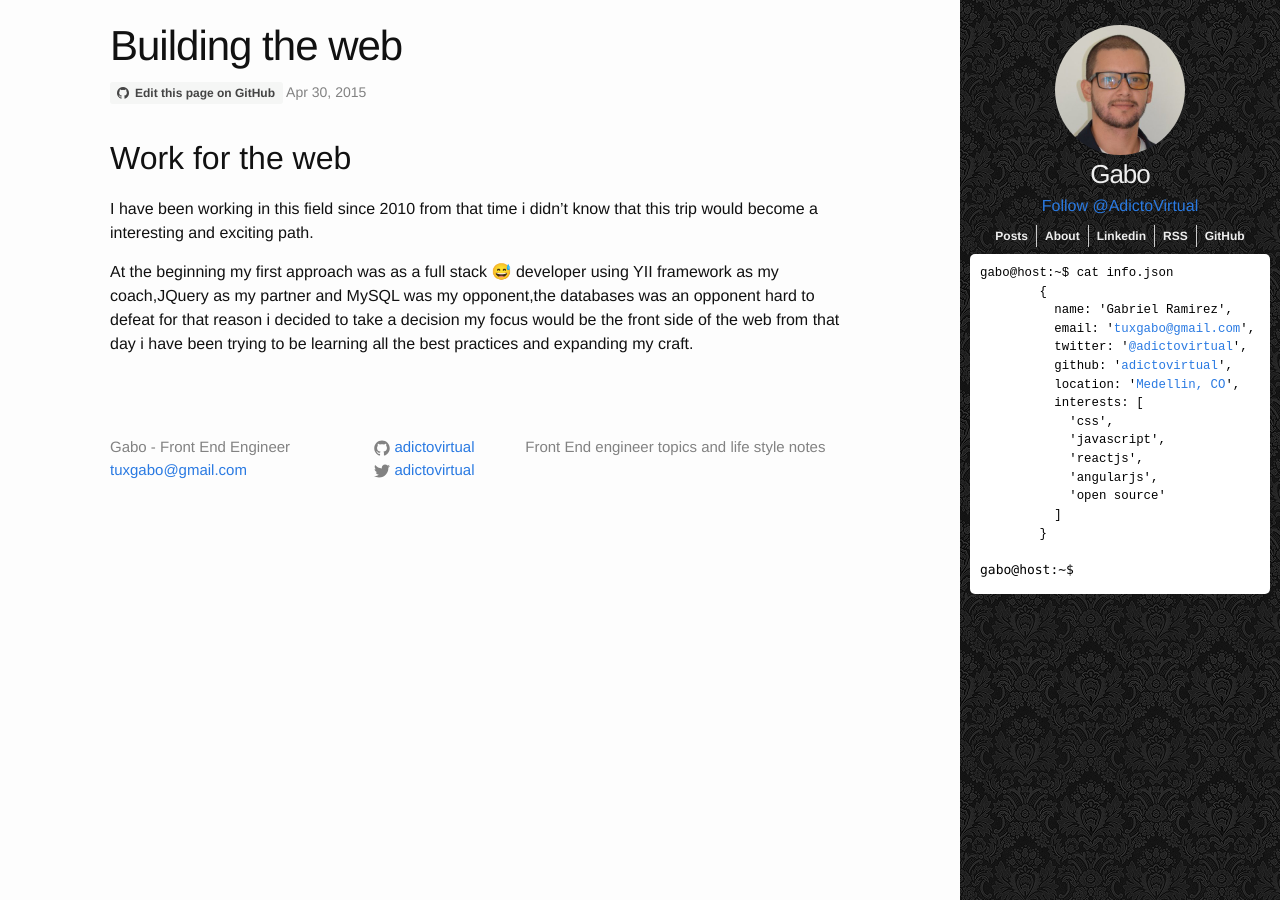
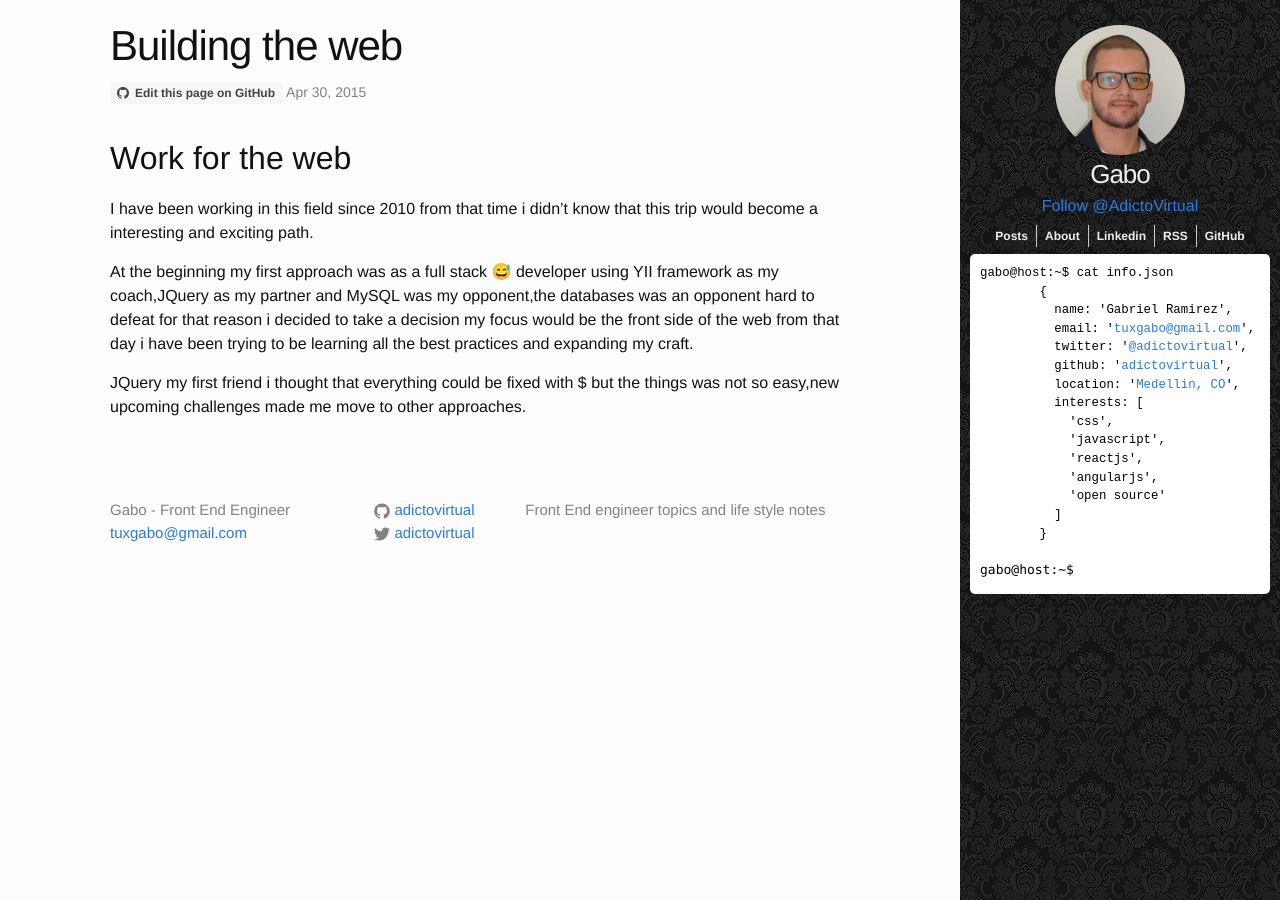
Before and after one commit to juanramirezc2/adictovirtual.github.io, a Jekyll site: the page built from _posts/2015-05-10-building-the-web.md, in a window 1280 px wide. Built offline with Jekyll 4.4.1, drawn with Linux system fonts in a browser that asks for light colours; nearby versions of some CDN libraries; comment, search, counter and statistics services are not loaded.

Commit message:
added some lines into the general post

```diff
--- a/_posts/2015-05-10-building-the-web.md
+++ b/_posts/2015-05-10-building-the-web.md
@@ -11,3 +11,6 @@ categories: Post general
 I have been working in this field since  2010 from that time i didn't know that this trip would become a interesting and exciting path.
 
 At the beginning my first approach was as a full stack 😅 developer using YII framework as my coach,JQuery as my partner and MySQL was my opponent,the databases was an opponent hard to defeat  for that reason i decided to take a decision my focus would be the front side of the web from that day i have been trying to be learning all the best practices and expanding my craft.
+
+
+JQuery my first friend i thought that everything could be fixed with $ but the things was not so easy,new upcoming challenges made me move to other approaches.
```
